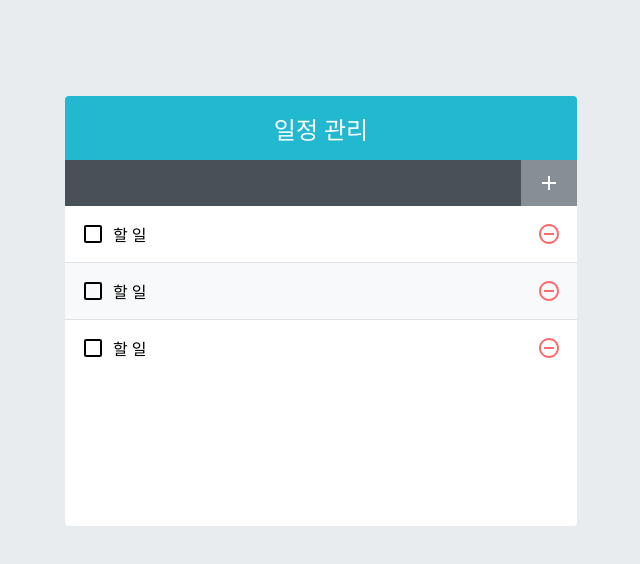
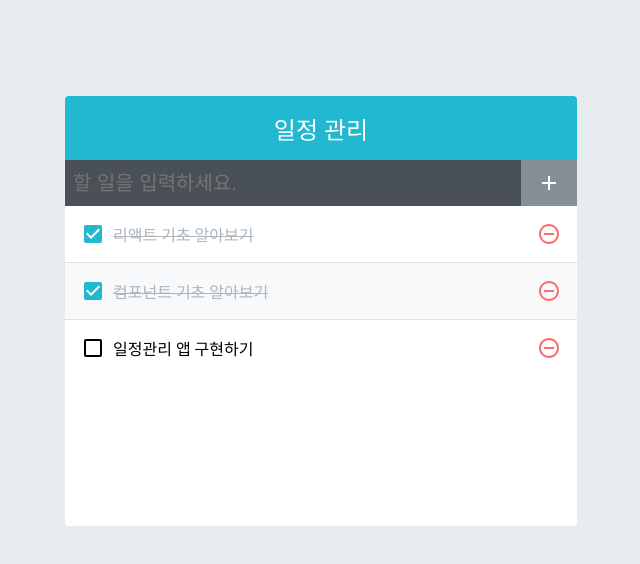
Before and after one commit to ryullulala/todo-app, a React (Create React App) app: page / in a window 1280 px wide. Shown: the top 564 px of the page, without its empty margins (319-959 px from the left). Built offline with nearby package versions, Linux system fonts and the light colour scheme.

Commit message:
toggle and remove

```diff
--- a/src/App.js
+++ b/src/App.js
@@ -1,12 +1,42 @@
+import { useCallback, useRef, useState } from "react";
 import TodoInput from "./components/TodoInput";
 import TodoList from "./components/TodoList";
 import TodoTemplate from "./components/TodoTemplate";
 
 function App() {
+  const [todos, setTodos] = useState([
+    { id: 1, text: "리액트 기초 알아보기", checked: true },
+    { id: 2, text: "컴포넌트 기초 알아보기", checked: true },
+    { id: 3, text: "일정관리 앱 구현하기", checked: false },
+  ]);
+
+  const nextId = useRef(4);
+  const insertTodo = useCallback(
+    (text) => {
+      setTodos(todos.concat({ id: nextId.current++, text, checked: false }));
+    },
+    [todos]
+  );
+  const toggleTodo = useCallback(
+    (id) => {
+      setTodos(
+        todos.map((todo) =>
+          todo.id === id ? { ...todo, checked: !todo.checked } : todo
+        )
+      );
+    },
+    [todos]
+  );
+  const removeTodo = useCallback(
+    (id) => {
+      setTodos(todos.filter((todo) => todo.id !== id));
+    },
+    [todos]
+  );
   return (
     <TodoTemplate>
-      <TodoInput />
-      <TodoList />
+      <TodoInput onInsert={insertTodo} />
+      <TodoList todos={todos} onToggle={toggleTodo} onRemove={removeTodo} />
     </TodoTemplate>
   );
 }
--- a/src/components/TodoInput.js
+++ b/src/components/TodoInput.js
@@ -1,11 +1,31 @@
-import React from "react";
+import React, { useCallback, useState } from "react";
 import { MdAdd } from "react-icons/md";
 import "./TodoInput.scss";
 
-const TodoInput = () => {
+const TodoInput = ({ onInsert }) => {
+  const [text, setText] = useState("");
+
+  const changeHandler = useCallback((event) => {
+    setText(event.target.value);
+  }, []);
+
+  const submitHandler = useCallback(
+    (event) => {
+      event.preventDefault();
+      onInsert(text);
+      setText("");
+    },
+    [text, onInsert]
+  );
+
   return (
-    <form className="TodoInput">
-      <input type="text" paceholder="할 일을 입력하세요." />
+    <form className="TodoInput" onSubmit={submitHandler}>
+      <input
+        type="text"
+        value={text}
+        placeholder="할 일을 입력하세요."
+        onChange={changeHandler}
+      />
       <button type="submit">
         <MdAdd />
       </button>
--- a/src/components/TodoList.js
+++ b/src/components/TodoList.js
@@ -2,12 +2,17 @@ import React from "react";
 import TodoListItem from "./TodoListItem";
 import "./TodoList.scss";
 
-const TodoList = () => {
+const TodoList = ({ todos, onToggle, onRemove }) => {
   return (
     <div className="TodoList">
-      <TodoListItem />
-      <TodoListItem />
-      <TodoListItem />
+      {todos.map((todo) => (
+        <TodoListItem
+          key={todo.id}
+          todo={todo}
+          onToggle={onToggle}
+          onRemove={onRemove}
+        />
+      ))}
     </div>
   );
 };
--- a/src/components/TodoListItem.js
+++ b/src/components/TodoListItem.js
@@ -1,15 +1,30 @@
-import React from "react";
-import { MdCheckBoxOutlineBlank, MdRemoveCircleOutline } from "react-icons/md";
+import React, { useCallback } from "react";
+import {
+  MdCheckBox,
+  MdCheckBoxOutlineBlank,
+  MdRemoveCircleOutline,
+} from "react-icons/md";
 import "./TodoListItem.scss";
+import cn from "classnames";
 
-const TodoListItem = () => {
+const TodoListItem = ({ todo, onToggle, onRemove }) => {
+  const toggleHandler = useCallback(() => {
+    onToggle(todo.id);
+  }, [todo, onToggle]);
+
+  const removeHandler = useCallback(() => {
+    onRemove(todo.id);
+  }, [todo, onRemove]);
   return (
     <div className="TodoListItem">
-      <div className="checkbox">
-        <MdCheckBoxOutlineBlank />
-        <div className="text">할 일</div>
+      <div
+        className={cn("checkbox", { checked: todo.checked })}
+        onClick={toggleHandler}
+      >
+        {todo.checked ? <MdCheckBox /> : <MdCheckBoxOutlineBlank />}
+        <div className="text">{todo.text}</div>
       </div>
-      <div className="remove">
+      <div className="remove" onClick={removeHandler}>
         <MdRemoveCircleOutline />
       </div>
     </div>
```
